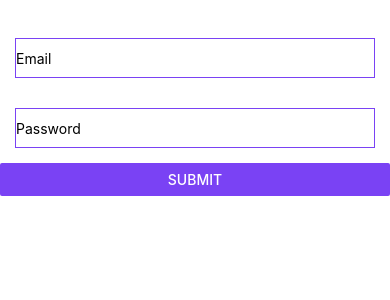
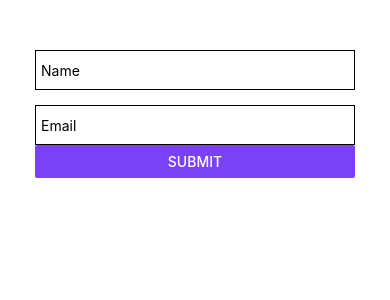
Before and after one commit to GUEST-1001/reactProjectGUEST1001, a React Native app: screen / in a window 390 px wide. Shown: the top 300 px of the page. Built offline with nearby package versions, Linux system fonts and the light colour scheme.

Commit message:
20072022 UserNamePassword

```diff
--- a/components/UserNamePassword.js
+++ b/components/UserNamePassword.js
@@ -4,24 +4,35 @@ import React,{useState} from 'react'
 
 const UserNamePassword = () => {
 
-    const [eMail, setEMail] = useState('')
-    const [password, setEPassword] = useState('')
+    const [textInputEmail, setTextInputEmail] = useState('')
+    const [textInputName, setTextInputName] = useState('')
 
     const checkTextInput = () => {
-        alert("email: " + eMail + "\n" + "password: " + password)
+        if(!textInputName.trim()) {
+            alert('Please Enter Name');
+            return;
+        }
+        if(!textInputEmail.trim()) {
+            alert('Please Enter Email');
+            return;
+        }
+        else {
+            alert('Success');
+            return;
+        }
       }
 
 
   return (
     <View style={styles.container}>
         <TextInput
-            style={styles.input}
+            style={styles.textInputStyle}
+            placeholder='Name'
+            onChangeText = {(name) => (setTextInputName(name))}/>
+        <TextInput
+            style={styles.textInputStyle}
             placeholder='Email'
-            onChangeText = {(eMail) => (setEMail(eMail))}/>
-        <TextInput
-            style={styles.input}
-            placeholder='Password'
-            onChangeText = {(password) => (setEPassword(password))}/>
+            onChangeText = {(email) => (setTextInputEmail(email))}/>
         <Button
             color='#7a42f4'
             title="submit"
@@ -36,24 +47,16 @@ export default UserNamePassword
 
 const styles = StyleSheet.create({
     container: {
-      paddingTop: 23,
+      flex: 1,
+      padding: 35,
       },
 
-    input: {
-        margin: 15,
+    textInputStyle: {
+        width: '100%',
+        marginTop: 15,
         height: 40,
-        borderColor: '#7a42f4',
-        borderWidth: 1,
+        paddingHorizontal: 5,
+        borderWidth: 0.5,
       },
 
-    submitButton: {
-        backgroundColor: '#7a42f4',
-        padding: 10,
-        margin: 15,
-        height: 40,
-      },
-
-    submitButtonText: {
-        color: 'white',
-      },
 })
```
Also changed, not shown: App UsernamePassword 06072022.js (added, +15 -0 lines), components/UserNamePassword 06072022.js (added, +59 -0 lines).
